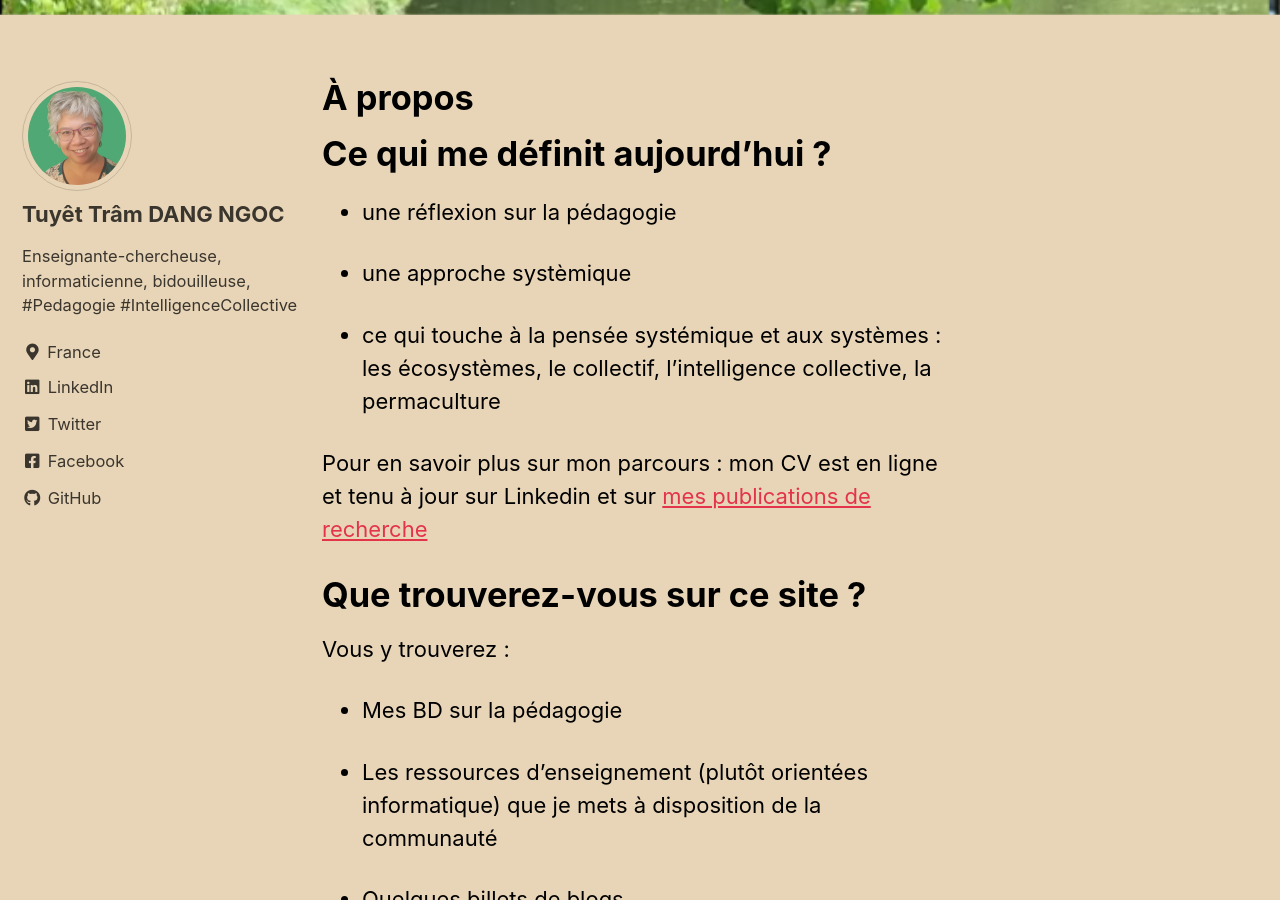
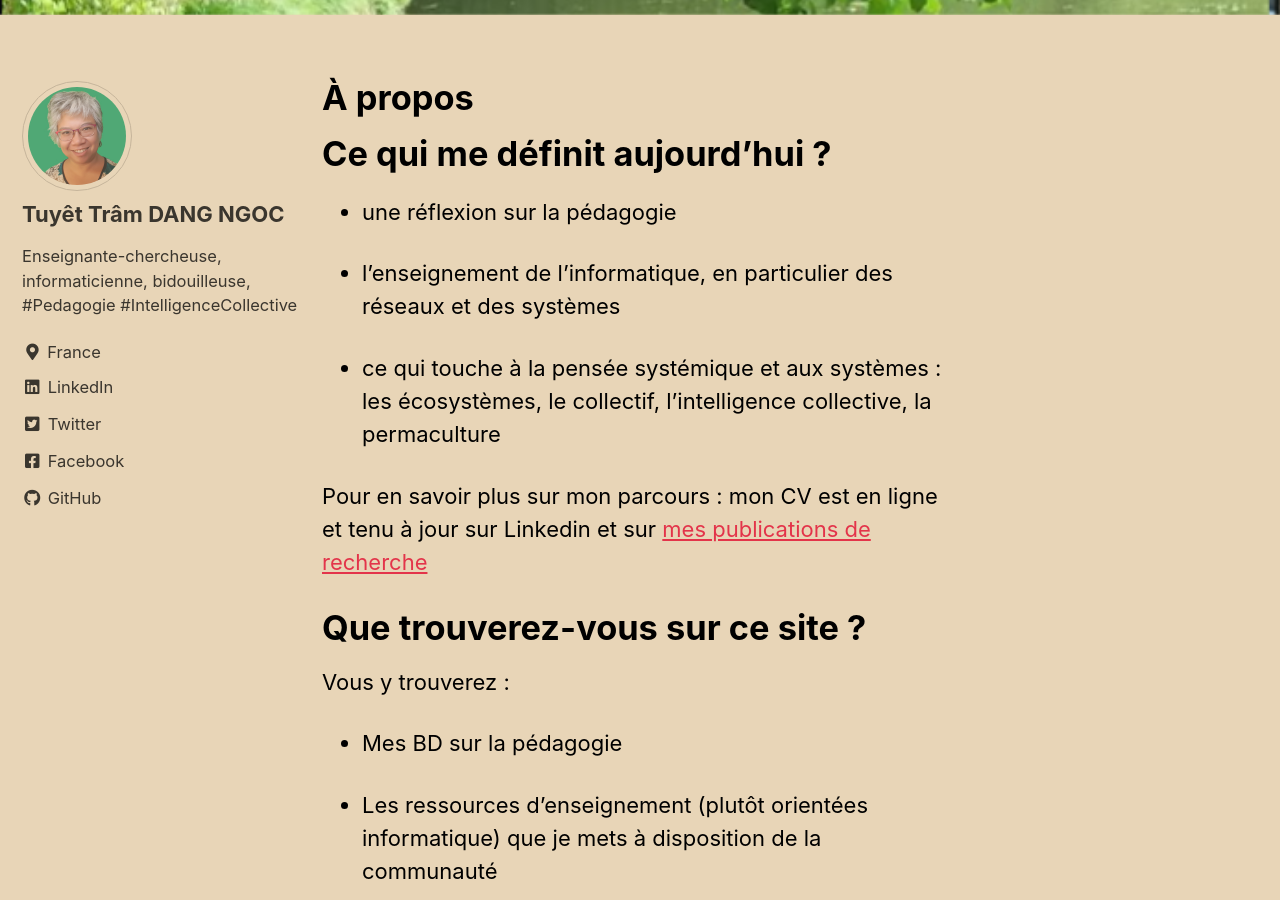
Before and after one commit to dntt/dntt.github.io, a Jekyll site: the page built from _pages/apropos.md, in a window 1280 px wide and 900 px high, scrolled down 387 px. Built offline with Jekyll 4.4.1, drawn with Linux system fonts in a browser that asks for light colours; cached includes are drawn as plain includes.

Commit message:
Mise à jour de la page a propos

```diff
--- a/_pages/apropos.md
+++ b/_pages/apropos.md
@@ -11,7 +11,7 @@ header:
 
 - une réflexion sur la pédagogie
 
-- une approche systèmique
+- l'enseignement de l'informatique, en particulier des réseaux et des systèmes
 
 - ce qui touche à la pensée systémique et aux systèmes : les écosystèmes, le collectif, l'intelligence collective, la permaculture
 
```
